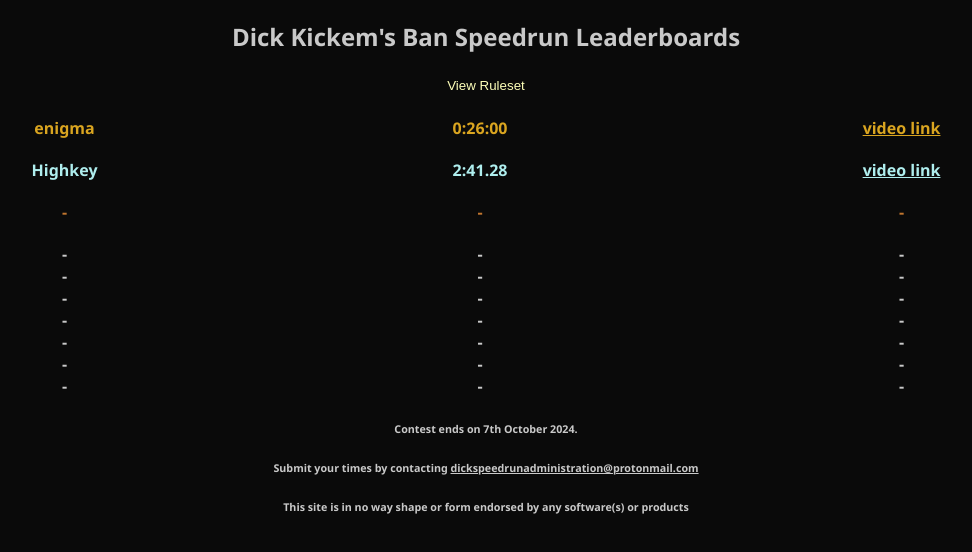
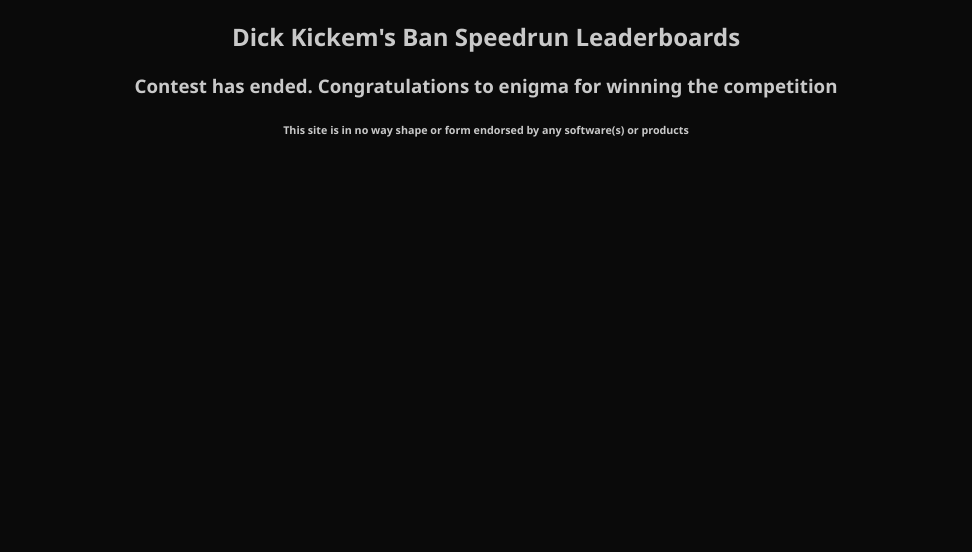
Before and after one commit to dickspeedruns/dickspeedruns.github.io, a plain HTML site: page index.html in a window 1280 px wide. Shown: the whole page, without its empty margins (154-1126 px from the left). Drawn offline with Linux system fonts and the light colour scheme.

Commit message:
Update index.html

```diff
--- a/index.html
+++ b/index.html
@@ -8,61 +8,8 @@
 </head>
 <body>
 	<h2 align="center" class="title" >Dick Kickem's Ban Speedrun Leaderboards</h2>
-	<center><button onclick="displayRules()">View Ruleset</button></center>
-
-	<script>
-		function displayRules() {
-		  alert("General Rules\n \n- Times must be submitted with RTA (Real Time Attack)\n- Timing starts after closing the server rules pop-up \n- All submissions MUST have an uncut recording of the run in MINIMUM 1080p quality\n");
-		}
-	</script>
-
-<br>
-    <div align="center" class="leaderboard">
-        <div class="names">
-            <div class="first">enigma</div>
-            <div class="second">Highkey</div>
-            <div class="third">-</div>
-			<div>-</div>
-			<div>-</div>
-			<div>-</div>
-			<div>-</div>
-			<div>-</div>
-			<div>-</div>
-			<div>-</div>
-        </div>
-
-        <div class="times">
-            <div class="first">0:26:00</div>
-            <div class="second">2:41.28</div>
-            <div class="third">-</div>
-			<div>-</div>
-			<div>-</div>
-			<div>-</div>
-			<div>-</div>
-			<div>-</div>
-			<div>-</div>
-			<div>-</div>
-        </div>
-
-        <div class="videos">
-            <div class="first"><a href="https://www.youtube.com/watch?v=Li1E8DgUuOQ">video link</a></div>
-            <div class="second"><a href="https://www.youtube.com/watch?v=VQtLyu78xHU">video link</a></div>
-            <div class="third">-</div>
-			<div>-</div>
-			<div>-</div>
-			<div>-</div>
-			<div>-</div>
-			<div>-</div>
-			<div>-</div>
-			<div>-</div>
-        </div>
-    </div>
-
-
-		<footer align="center">
-			<h6>Contest ends on 7th October 2024.</h6>
-			<h6>Submit your times by contacting <a href="mailto:dickspeedrunadministration@protonmail.com">dickspeedrunadministration@protonmail.com</a></h6>
+	<center><h3>Contest has ended. Congratulations to enigma for winning the competition</h3>
 			<h6>This site is in no way shape or form endorsed by any software(s) or products</h6>
-		</footer>
+			</center>
 </body>
 </html>
```
